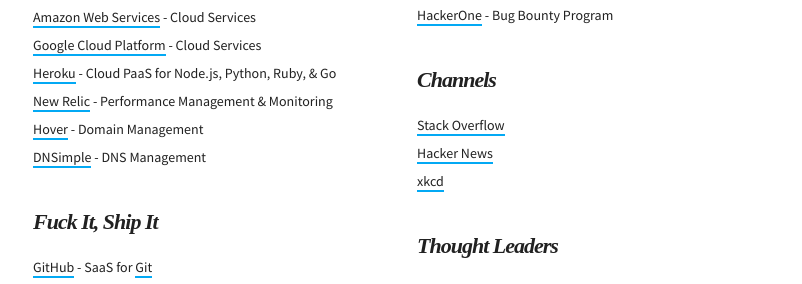
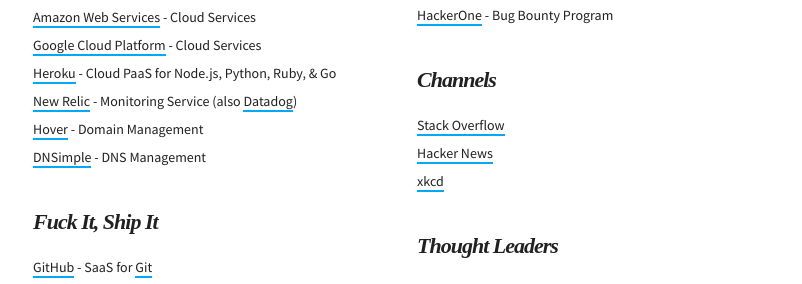
Before and after one commit to martinbuberl/martinbuberl.github.io, a Jekyll site: the page built from docs/resources.md, in a window 1280 px wide. Shown: the part 1432-1716 px from the top of the page, without its empty margins (232-1034 px from the left). Built offline with Jekyll 4.4.1, drawn with Linux system fonts in a browser that asks for light colours; nearby versions of some CDN libraries; some web fonts are replaced.

Commit message:
Added datadog

```diff
--- a/docs/resources.md
+++ b/docs/resources.md
@@ -68,7 +68,7 @@ Here are my bookmarks of software, services and resources, the essentials if you
       <li><a target="_blank" href="https://aws.amazon.com/">Amazon Web Services</a> - Cloud Services</li>
       <li><a target="_blank" href="https://cloud.google.com/">Google Cloud Platform</a> - Cloud Services</li>
       <li><a target="_blank" href="https://www.heroku.com/">Heroku</a> - Cloud PaaS for Node.js, Python, Ruby,  &amp; Go</li>
-      <li><a target="_blank" href="https://newrelic.com/">New Relic</a> - Performance Management &amp; Monitoring</li>
+      <li><a target="_blank" href="https://newrelic.com/">New Relic</a> - Monitoring Service (also <a target="_blank" href="https://www.datadoghq.com/">Datadog</a>)</li>
       <li><a target="_blank" href="https://hover.com/">Hover</a> - Domain Management</li>
       <li><a target="_blank" href="https://dnsimple.com/">DNSimple</a> - DNS Management</li>
     </ul>
```
